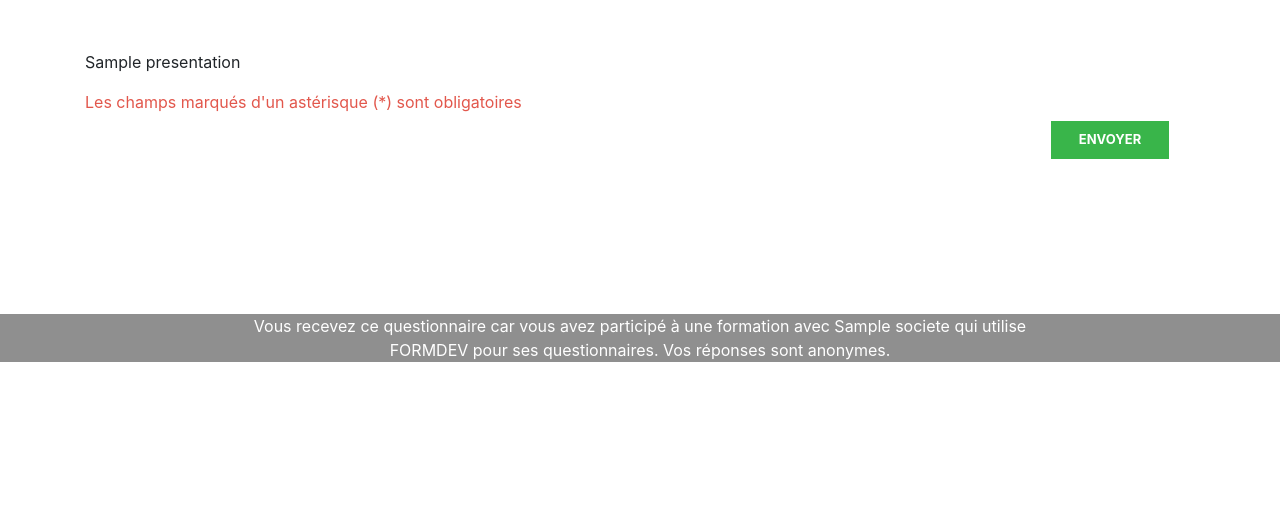
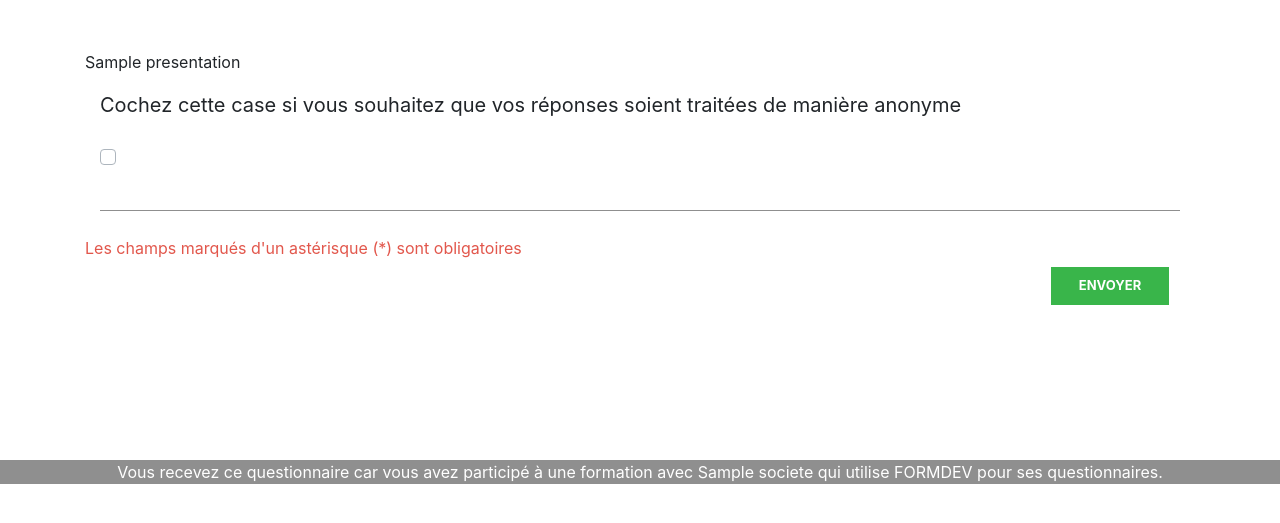
Before and after one commit to Gregory2911/Questionnaire, a Symfony app: template templates/questionnaire/index.html.twig in a window 1280 px wide. Shown: the part 63-586 px from the top of the page. Run offline with Twig, Linux system fonts and the light colour scheme; the template is opened without the code that fills it: most values are stand-ins (such as "Sample title", 1, 10 or a date in 2020); style sheets or scripts are compiled from the project's sources; some libraries are stand-ins or nearby versions.

Commit message:
last commit

```diff
--- a/assets/js/app.js
+++ b/assets/js/app.js
@@ -66,8 +66,7 @@ document.addEventListener("DOMContentLoaded", function () {
   });
 
   $("#btnConfirmation").click(function(){
-    alert("cool");
-    //formulaire.submit();
+    formulaire.submit();
     $('#modalConfirmation').modal('hide');
   })
 });
--- a/templates/questionnaire/index.html.twig
+++ b/templates/questionnaire/index.html.twig
@@ -20,7 +20,7 @@
                 {% set asterisque = "*" %}
                 {% set classChoixMultiple = "choixMultiple" %}
             {% else %}
-                {% set id = 'id|' ~ question.id ~ '|vrai' %}
+                {% set id = 'id|' ~ question.id ~ '|faux' %}
                 {% set require = "" %}
                 {% set asterisque = "" %}
                 {% set classChoixMultiple = "" %}
@@ -142,7 +142,17 @@
 
         {% endfor %}
 
-            {#<button class="btn btn-primary float-right" type="submit">Envoyer</button>#}
+            {# si questionnaire anonyme #}
+            {% if (questionnaire.anonyme == true) %}
+                <div class="form-group element">
+                    <legend>Cochez cette case si vous souhaitez que vos réponses soient traitées de manière anonyme</legend>
+                    <div class="custom-control custom-checkbox mb-3">
+                        <input type="checkbox" class="custom-control-input" id="anonyme"  name="anonyme">
+                        <label class="custom-control-label" for="anonyme"></label>
+                    </div>
+                </div>
+            {% endif %}
+
             <button id="btnSubmit" type="button" class="btn btn-primary float-right validation">ENVOYER</button>
 
 	    </form>
@@ -167,6 +177,6 @@
 	  	</div>
 	</div>
 
-    <footer>Vous recevez ce questionnaire car vous avez participé à une formation avec {{ questionnaire.societe }} qui utilise <br/> FORMDEV pour ses questionnaires. Vos réponses sont anonymes.</footer>
+    <footer>Vous recevez ce questionnaire car vous avez participé à une formation avec {{ questionnaire.societe }} qui utilise FORMDEV pour ses questionnaires.</footer>
 
 {% endblock %}
```
Also changed, not shown: src/Controller/QuestionnaireController.php (+19 -9 lines), src/Entity/Questionnaire.php (+18 -1 lines).
